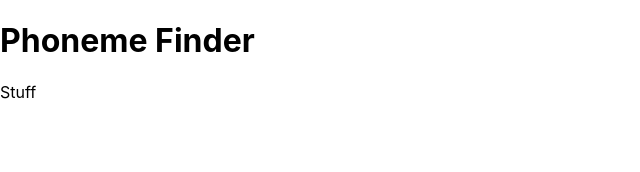
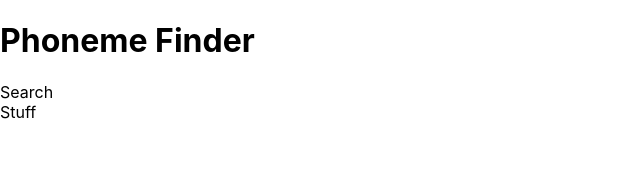
Before and after one commit to philrmass/phoneme-finder, a React (Create React App) app: page / in a window 1280 px wide. Shown: the top 172 px of the page, without its empty margins (0-640 px from the left). Built offline with nearby package versions, Linux system fonts and the light colour scheme.

Commit message:
add search bar

```diff
--- a/src/components/App.js
+++ b/src/components/App.js
@@ -1,18 +1,18 @@
 import React, { Component } from 'react';
+import SearchBar from './SearchBar';
 
-class App extends Component {
-  render() {
+function App(props) {
   return (
     <React.Fragment>
       <header>
         <h1>Phoneme Finder</h1>
       </header>
       <main>
+        <SearchBar />
         <div>Stuff</div>
       </main>
     </React.Fragment>
   );
 }
-}
 
 export default App;
--- /dev/null
+++ b/src/components/SearchBar.js
@@ -0,0 +1,18 @@
+import React, { Component } from 'react';
+
+class SearchBar extends Component {
+  constructor(props) {
+    super(props);
+    this.state = {
+      term: ''
+    }
+  }
+
+  render() {
+    return (
+      <div>Search</div>
+    )
+  }
+}
+
+export default SearchBar;
```
Lines whose indentation alone changed are shown as unchanged.
